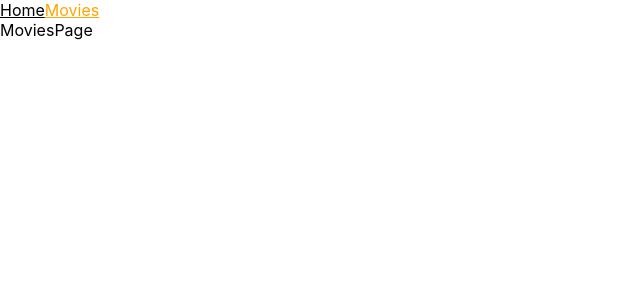
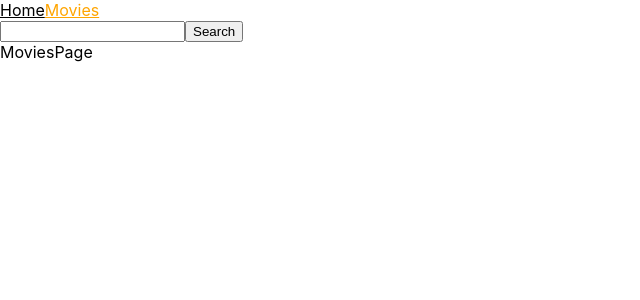
Before and after one commit to rafalszewczyk890/goit-react-hw-05-movies, a React (Create React App) app: page /movies in a window 1280 px wide. Shown: the top 300 px of the page, without its empty margins (0-640 px from the left). Built offline with nearby package versions, Linux system fonts and the light colour scheme.

Commit message:
First draft of search

```diff
--- /dev/null
+++ b/src/components/Searchbar.jsx
@@ -0,0 +1,10 @@
+export const Searchbar = ({ onSubmit }) => {
+  return (
+    <>
+      <form onSubmit={onSubmit}>
+        <input type="text"></input>
+        <button type="submit">Search</button>
+      </form>
+    </>
+  );
+};
--- a/src/components/pages/MoviesPage.jsx
+++ b/src/components/pages/MoviesPage.jsx
@@ -1,5 +1,19 @@
+import { Searchbar } from 'components/Searchbar';
+import { useNavigate } from 'react-router-dom';
+
 export const MoviesPage = () => {
-    return (
-        <div>MoviesPage</div>
-    )
-}
+  const navigate = useNavigate();
+
+  const handleSubmit = event => {
+    event.preventDefault();
+    console.log(event.target[0].value);
+    navigate(`?query=${event.target[0].value}`);
+  };
+
+  return (
+    <>
+      <Searchbar onSubmit={handleSubmit} />
+      <div>MoviesPage</div>
+    </>
+  );
+};
```
